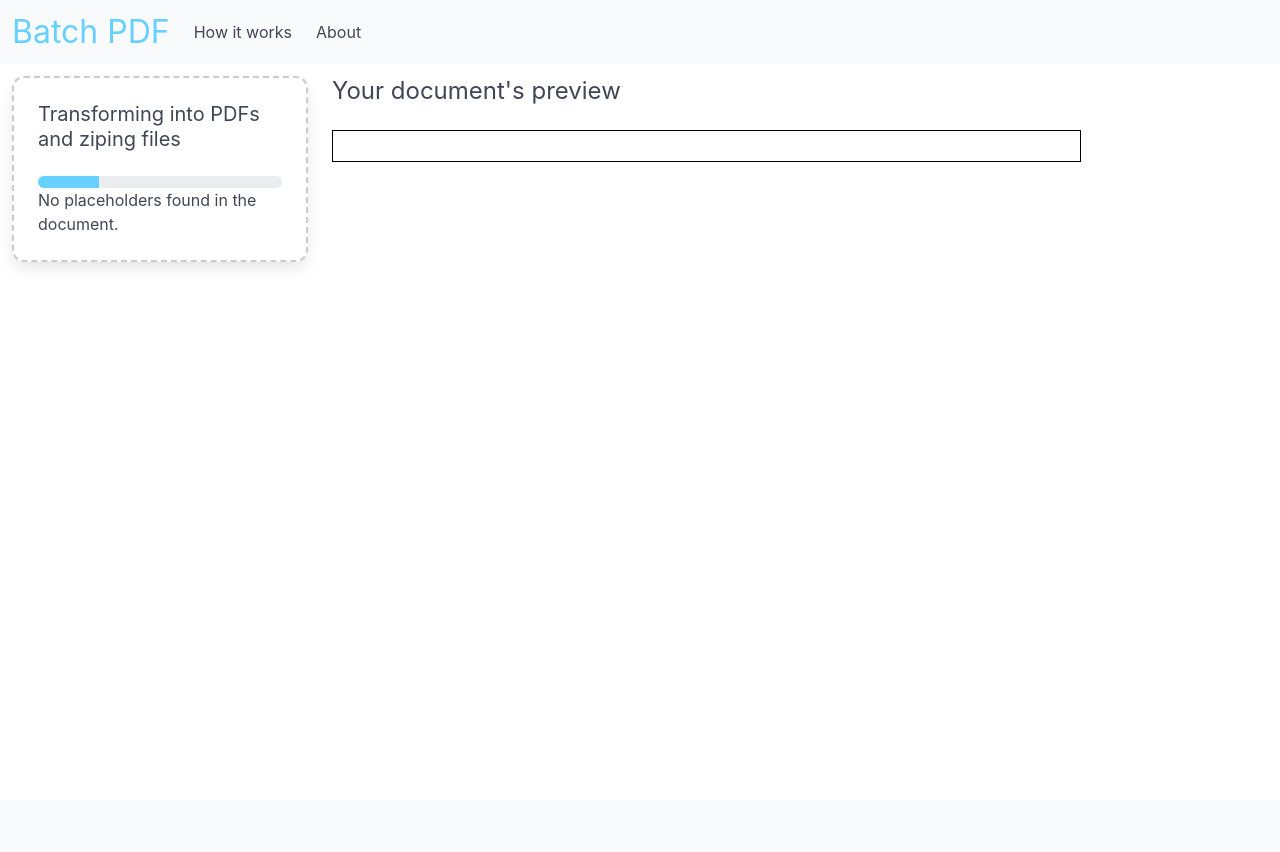
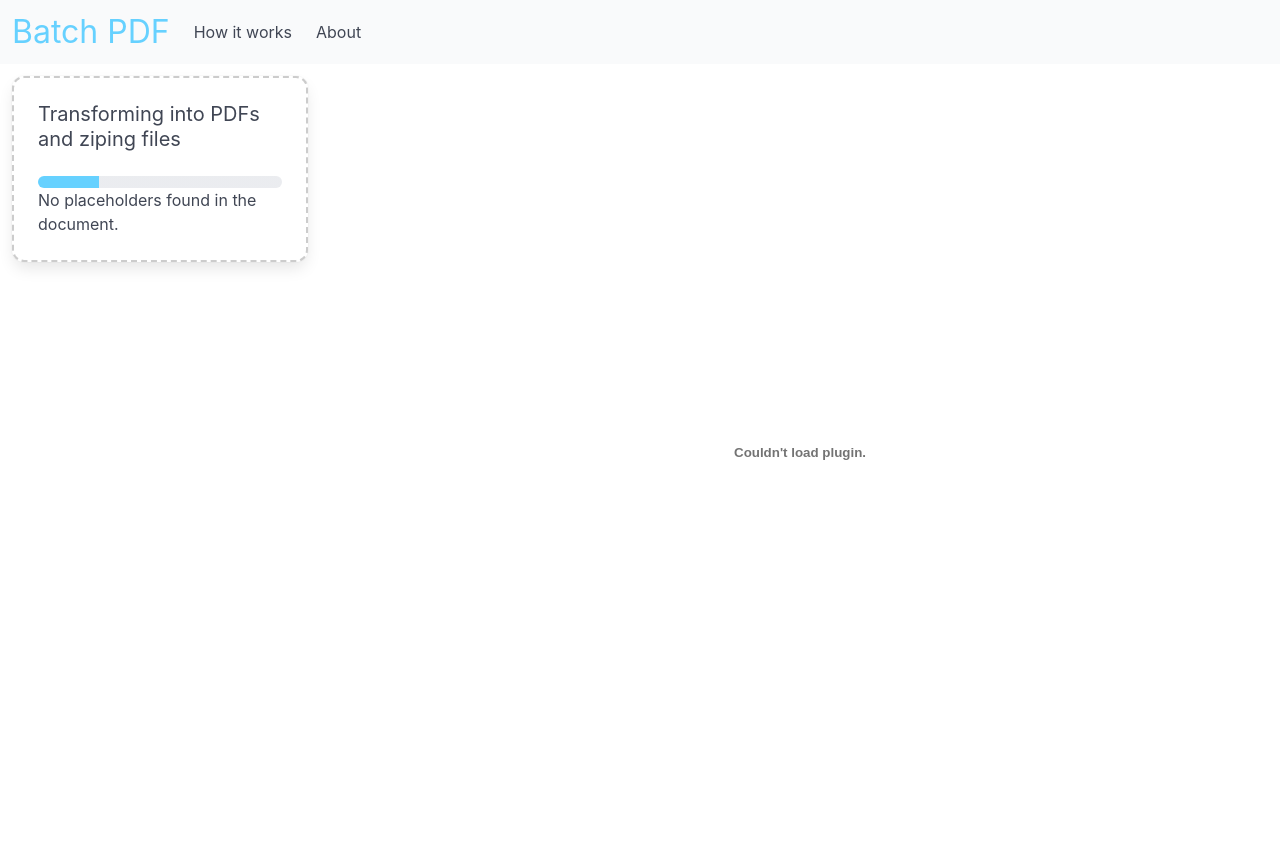
Before and after one commit to bjgrassi/batch-pdf-flask, a Flask app: template templates/dashboard.html in a window 1280 px wide. Before the commit the page ends 265 px from the top, so only its background shows below. Run offline with Flask 3, Linux system fonts and the light colour scheme; the template is opened without the code that fills it, so the values that code supplies are empty.

Commit message:
fixing preview + csv file + adding static directory

```diff
--- /dev/null
+++ b/csv file.csv
@@ -0,0 +1,4 @@
+first_name,last_name,phone
+Dany,Khaleesi,104
+John,Snow,3.0
+Robb,Stark,7.3
--- a/main.py
+++ b/main.py
@@ -1,4 +1,4 @@
-from flask import Flask, render_template, request, send_file
+from flask import Flask, send_from_directory, render_template, request, send_file
 import re
 import os
 from docxtpl import DocxTemplate
@@ -10,7 +10,9 @@ import glob
 
 app = Flask(__name__)
 app.config['UPLOAD_FOLDER'] = 'uploads'
+app.config['STATIC_FOLDER'] = 'uploads/static'
 os.makedirs(app.config['UPLOAD_FOLDER'], exist_ok=True)
+os.makedirs(app.config['STATIC_FOLDER'], exist_ok=True)
 
 file_path = ''
 
@@ -31,15 +33,26 @@ def extract_placeholders_from_docx(doc_path):
 
     return list(placeholders)
 
-def docx_to_html(file_path):
-    doc = DocxTemplate(file_path)
-    docx_obj = doc.get_docx()
-    html_content = ""
-    for para in docx_obj.paragraphs:
-        html_content += f"<p>{para.text}</p>"
+@app.route('/uploads/temp/<filename>')
+def get_uploaded_file(filename):
+    return send_from_directory(app.config['STATIC_FOLDER'], filename)
 
-    return html_content
+def convert_temp_docx_to_pdf(temp_pdf_output):
+    temp_pdf = os.path.join(app.config['STATIC_FOLDER'], temp_pdf_output)
 
+    try:
+        # Ensure pythoncom is initialized
+        pythoncom.CoInitialize()
+
+        # Convert the DOCX to PDF
+        convert(file_path, temp_pdf)
+        print(f"PDF conversion successful: {temp_pdf}")
+
+        # Uninitialize pythoncom after conversion
+        pythoncom.CoUninitialize()
+    except Exception as e:
+        print(f"Error during PDF conversion: {e}")
+        return f"Error during PDF conversion: {e}", 500
 
 @app.route("/", methods=['GET', 'POST'])
 def home_page():
@@ -53,27 +66,29 @@ def dashboard():
         wordFile = request.files['wordFile']
         if wordFile and wordFile.filename.endswith('.docx'):
             global file_path
-            file_path = os.path.join(app.config['UPLOAD_FOLDER'], wordFile.filename)
+            file_path = os.path.join(app.config['STATIC_FOLDER'], wordFile.filename)
             wordFile.save(file_path)
+
             placeholders = extract_placeholders_from_docx(file_path)
-            html_content = docx_to_html(file_path)
+            temp_pdf_output = "output.pdf"
+            convert_temp_docx_to_pdf(temp_pdf_output)
 
             if request.form['radioButton'] == 'manually':
                 batch_quantity = int(request.form.get('batchQuantity', 1))
                 return render_template(
                     'dashboard.html', placeholders=placeholders, file_name=wordFile.filename,
-                    batch_quantity=batch_quantity, html_content=html_content
+                    batch_quantity=batch_quantity, pdf_content=get_uploaded_file(temp_pdf_output)
                 )
             else:
                 excelFile = request.files['excelFile']
                 if excelFile and (excelFile.filename.endswith('.xlsx') or excelFile.filename.endswith('.csv')):
-                    excel_path = os.path.join(app.config['UPLOAD_FOLDER'], excelFile.filename)
+                    excel_path = os.path.join(app.config['STATIC_FOLDER'], excelFile.filename)
                     excelFile.save(excel_path)
                     df = pd.read_excel(excel_path) if excelFile.filename.endswith('.xlsx') else pd.read_csv(excel_path)
                     excel_array = df.to_dict(orient='records')
                     return render_template(
                         'dashboard.html', placeholders=placeholders, file_name=wordFile.filename,
-                        batch_quantity=len(df), html_content=html_content, excel_array=excel_array
+                        batch_quantity=len(df), pdf_content=get_uploaded_file(temp_pdf_output), excel_array=excel_array
                     )
                 else:
                     return "Invalid Excel file format. Please upload a .xlsx or .csv file.", 400
--- a/static/style/style.css
+++ b/static/style/style.css
@@ -3,6 +3,16 @@
   --secondary-color: #f8f9fa;
   --hover-color: #4c45b3;
   --sidebar-color: #f8f9fa;
+}
+
+html, body {
+  height: 100%; /* Full height */
+  margin: 0;    /* Remove default margin */
+  padding: 0;   /* Remove default padding */
+}
+
+.fix-height {
+  height: inherit;
 }
 
 .file-drop-area {
@@ -25,15 +35,10 @@
   border-color: var(--hover-color);
 }
 
-
 .card-border {
   border: 2px dashed #ccc;
 }
 
-.canvas {
-  margin-top: 20px;
-  width: 80%;
-  height: full;
-  border: 1px solid black;
-  padding: 15px;
+.min-height {
+  min-height: min-content;
 }
--- a/templates/dashboard.html
+++ b/templates/dashboard.html
@@ -1,6 +1,6 @@
 {% extends "header.html" %}
 {% block body %}
-<div class="columns p-3 is-desktop">
+<div class="columns p-3 is-desktop fix-height">
   <div class="column is-3-desktop is-12-tablet">
     <div class="card card-border">
       <div class="card-content">
@@ -77,8 +77,13 @@
     </div>
   </div>
   <div class="column is-9-desktop is-12-tablet">
-    <p class="subtitle is-4">Your document's preview</p>
-    <div class="canvas">{{ html_content|safe }}</div>
+    <embed
+      src="{{ url_for('get_uploaded_file', filename='output.pdf') }}"
+      type="application/pdf"
+      frameBorder="0"
+      scrolling="auto"
+      height="100%"
+      width="100%"></embed>
   </div>
 </div>
 
```
Also changed, not shown: 2 other files.
